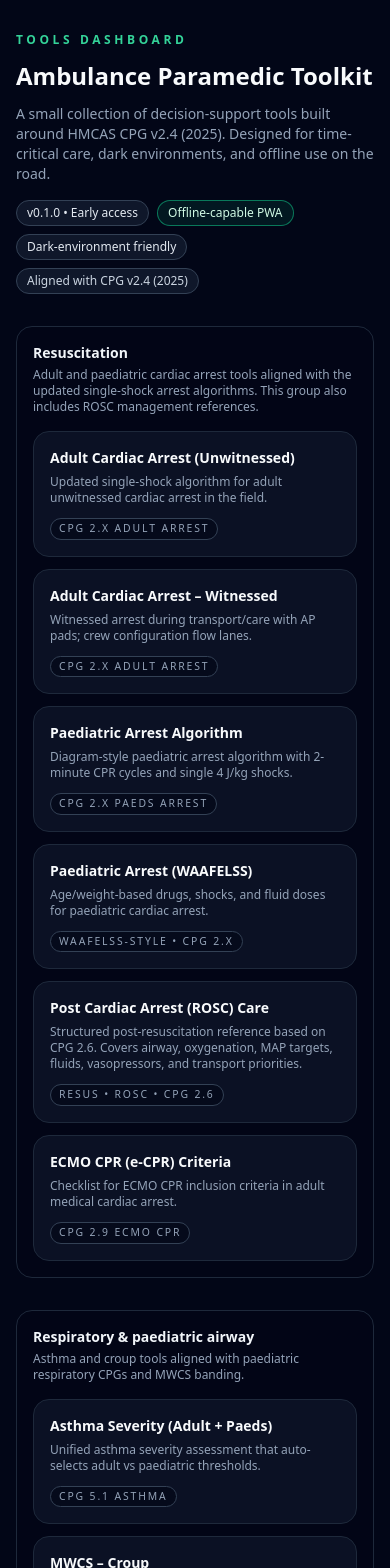
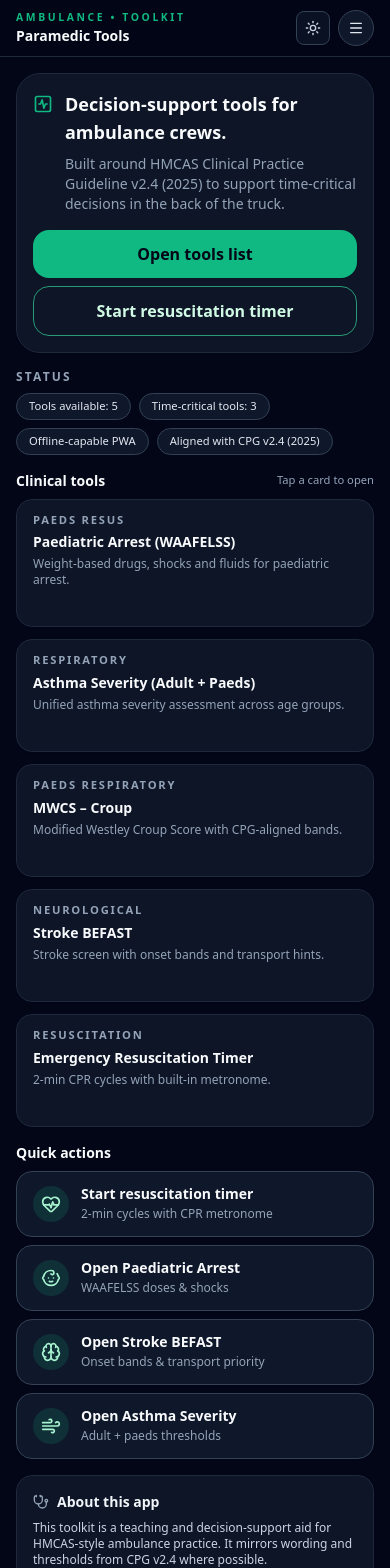
Before and after one commit to drixle08/Ambulance-App, a Next.js app: page /dashboard in a window 390 px wide. Shown: the top 1568 px of the page. Built offline with nearby package versions, Linux system fonts and the light colour scheme.

Commit message:
Redesigned dashboard layout for paramedic-friendly mobile UX

```diff
--- a/app/dashboard/page.tsx
+++ b/app/dashboard/page.tsx
@@ -1,243 +1,286 @@
+"use client";
+
+import * as React from "react";
 import Link from "next/link";
+import { ThemeToggle } from "@/app/_components/ThemeToggle";
+import {
+  Menu,
+  ActivitySquare,
+  HeartPulse,
+  Brain,
+  Wind,
+  Baby,
+  Stethoscope,
+} from "lucide-react";
 
 function classNames(...classes: Array<string | boolean | null | undefined>) {
   return classes.filter(Boolean).join(" ");
 }
 
-type Tool = {
+type QuickAction = {
+  label: string;
+  description: string;
+  href: string;
+  icon: React.ElementType;
+};
+
+type ToolMeta = {
   name: string;
   href: string;
-  tagline: string;
-  meta?: string;
+  description: string;
+  category: string;
 };
 
-type ToolGroup = {
-  title: string;
-  description: string;
-  tools: Tool[];
-};
-
-const TOOL_GROUPS: ToolGroup[] = [
+const QUICK_ACTIONS: QuickAction[] = [
   {
-    title: "Resuscitation",
-    description:
-      "Adult and paediatric cardiac arrest tools aligned with the updated single-shock arrest algorithms. This group also includes ROSC management references.",
-    tools: [
-      {
-        name: "Adult Cardiac Arrest (Unwitnessed)",
-        href: "/tools/adult-arrest",
-        tagline:
-          "Updated single-shock algorithm for adult unwitnessed cardiac arrest in the field.",
-        meta: "CPG 2.x Adult arrest",
+    label: "Start resuscitation timer",
+    description: "2-min cycles with CPR metronome",
+    href: "/tools/resus-timer",
+    icon: HeartPulse,
   },
   {
-        name: "Adult Cardiac Arrest – Witnessed",
-        href: "/tools/witnessed-adult-arrest",
-        tagline:
-          "Witnessed arrest during transport/care with AP pads; crew configuration flow lanes.",
-        meta: "CPG 2.x Adult arrest",
+    label: "Open Paediatric Arrest",
+    description: "WAAFELSS doses & shocks",
+    href: "/tools/peds-arrest",
+    icon: Baby,
   },
   {
-        name: "Paediatric Arrest Algorithm",
-        href: "/tools/peds-arrest-algorithm",
-        tagline:
-          "Diagram-style paediatric arrest algorithm with 2-minute CPR cycles and single 4 J/kg shocks.",
-        meta: "CPG 2.x Paeds arrest",
+    label: "Open Stroke BEFAST",
+    description: "Onset bands & transport priority",
+    href: "/tools/stroke",
+    icon: Brain,
   },
+  {
+    label: "Open Asthma Severity",
+    description: "Adult + paeds thresholds",
+    href: "/tools/asthma",
+    icon: Wind,
+  },
+];
+
+const TOOLS: ToolMeta[] = [
   {
     name: "Paediatric Arrest (WAAFELSS)",
     href: "/tools/peds-arrest",
-        tagline:
-          "Age/weight-based drugs, shocks, and fluid doses for paediatric cardiac arrest.",
-        meta: "WAAFELSS-style • CPG 2.x",
+    description: "Weight-based drugs, shocks and fluids for paediatric arrest.",
+    category: "Paeds Resus",
   },
-      {
-        name: "Post Cardiac Arrest (ROSC) Care",
-        href: "/tools/rosc",
-        tagline:
-          "Structured post-resuscitation reference based on CPG 2.6. Covers airway, oxygenation, MAP targets, fluids, vasopressors, and transport priorities.",
-        meta: "Resus • ROSC • CPG 2.6",
-      },
-      {
-        name: "ECMO CPR (e-CPR) Criteria",
-        href: "/tools/ecmo-criteria",
-        tagline:
-          "Checklist for ECMO CPR inclusion criteria in adult medical cardiac arrest.",
-        meta: "CPG 2.9 ECMO CPR",
-      },
-    ],
-  },
-
-  {
-    title: "Respiratory & paediatric airway",
-    description:
-      "Asthma and croup tools aligned with paediatric respiratory CPGs and MWCS banding.",
-    tools: [
   {
     name: "Asthma Severity (Adult + Paeds)",
     href: "/tools/asthma",
-        tagline:
-          "Unified asthma severity assessment that auto-selects adult vs paediatric thresholds.",
-        meta: "CPG 5.1 Asthma",
+    description: "Unified asthma severity assessment across age groups.",
+    category: "Respiratory",
   },
   {
     name: "MWCS – Croup",
     href: "/tools/mwcs",
-        tagline:
-          "Modified Westley Croup Score with CPG-aligned severity bands and management hints.",
-        meta: "CPG 5.3 Croup",
+    description: "Modified Westley Croup Score with CPG-aligned bands.",
+    category: "Paeds Respiratory",
   },
-    ],
-  },
-  {
-    title: "Assessment & screening",
-    description:
-      "Quick bedside screening tools to support your primary clinical approach and early decision-making.",
-    tools: [
   {
     name: "Stroke BEFAST",
     href: "/tools/stroke",
-        tagline:
-          "BEFAST stroke screen with onset banding and transport priority guidance.",
-        meta: "CPG 3.1 Stroke",
+    description: "Stroke screen with onset bands and transport hints.",
+    category: "Neurological",
   },
   {
-        name: "Glasgow Coma Scale (GCS)",
-        href: "/tools/gcs",
-        tagline:
-          "Adult + paediatric GCS with PRF-ready summary for trending neurological status.",
-        meta: "CPG 1.4 GCS",
-      },
-    ],
-  },
-  {
-    title: "Reference",
-    description:
-      "Low-friction reference cards you can glance at between calls or in the back of the truck.",
-    tools: [
-      {
-        name: "Normal Vitals by Age",
-        href: "/tools/vitals",
-        tagline:
-          "Age-banded HR, RR, BP and SpO₂ ranges for neonates, paediatrics, adolescents, and adults.",
-        meta: "Adult + paeds tables",
-      },
-            {
-        name: "Sepsis & QEWS quick reference",
-        href: "/tools/sepsis",
-        tagline:
-          "Adult qSOFA, paediatric sepsis criteria and QEWS triggers, aligned to CPG 1.8 and 6.6.",
-        meta: "CPG 1.8, 6.6 Sepsis",
-      },
-      {
-         name: "Shock Index & MAP",
-         href: "/tools/shock-index",
-         tagline:
-            "Quick calculation of Shock Index and MAP to support early recognition of occult shock.",
-         meta: "Shock / sepsis / trauma",
-      },
-      // Future: ROSC management card, ECMO eligibility quick ref, QEWS/sepsis/shock index, etc.
-    ],
-  },
-  {
-    title: "Trauma",
-    description: "Major trauma triage and bypass criteria for trauma centre referral.",
-    tools: [
-      {
-        name: "Trauma bypass criteria",
-        href: "/tools/trauma-bypass",
-        tagline:
-          "Physiological, anatomical and mechanism criteria to guide trauma centre bypass.",
-        meta: "CPG 4.x Major trauma",
-      },
-    ],
+    name: "Emergency Resuscitation Timer",
+    href: "/tools/resus-timer",
+    description: "2-min CPR cycles with built-in metronome.",
+    category: "Resuscitation",
   },
 ];
 
-export default function DashboardPage() {
+const KPI_CHIPS = [
+  { label: "Tools available", value: "5" },
+  { label: "Time-critical tools", value: "3" },
+  { label: "Offline-capable PWA", value: "" },
+  { label: "Aligned with CPG v2.4 (2025)", value: "" },
+];
+
+const DashboardPage: React.FC = () => {
   return (
-    <div className="max-w-6xl mx-auto px-4 py-8 space-y-8">
-      {/* Header */}
-      <header className="space-y-3">
-        <p className="text-xs font-semibold tracking-[0.3em] text-emerald-400 uppercase">
-          Tools dashboard
-        </p>
-        <h1 className="text-2xl md:text-3xl font-semibold text-slate-50">
-          Ambulance Paramedic Toolkit
-        </h1>
-        <p className="text-sm text-slate-400 max-w-2xl">
-          A small collection of decision-support tools built around HMCAS CPG
-          v2.4 (2025). Designed for time-critical care, dark environments, and
-          offline use on the road.
-        </p>
-
-        {/* Micro-badges */}
-        <div className="flex flex-wrap gap-2 pt-1">
-          <span className="inline-flex items-center rounded-full border border-slate-700 bg-slate-900 px-2.5 py-1 text-xs text-slate-200">
-            v0.1.0 • Early access
+    <div className="min-h-screen bg-slate-50 text-slate-900 dark:bg-slate-950 dark:text-slate-50">
+      {/* Top app bar */}
+      <header className="border-b border-slate-200 bg-white/80 backdrop-blur-sm dark:border-slate-800 dark:bg-slate-950/80">
+        <div className="mx-auto flex max-w-6xl items-center justify-between gap-3 px-4 py-2.5">
+          <div className="flex flex-col">
+            <span className="text-[0.65rem] font-semibold tracking-[0.25em] uppercase text-emerald-500">
+              Ambulance • Toolkit
             </span>
-          <span className="inline-flex items-center rounded-full border border-emerald-500/60 bg-emerald-500/10 px-2.5 py-1 text-xs text-emerald-100">
-            Offline-capable PWA
+            <span className="text-sm font-semibold text-slate-900 dark:text-slate-50">
+              Paramedic Tools
             </span>
-          <span className="inline-flex items-center rounded-full border border-slate-700 bg-slate-900 px-2.5 py-1 text-xs text-slate-200">
-            Dark-environment friendly
-          </span>
-          <span className="inline-flex items-center rounded-full border border-slate-700 bg-slate-900 px-2.5 py-1 text-xs text-slate-300">
-            Aligned with CPG v2.4 (2025)
-          </span>
+          </div>
+          <div className="flex items-center gap-2">
+            <ThemeToggle />
+            <button
+              type="button"
+              className="inline-flex h-9 w-9 items-center justify-center rounded-full border border-slate-300 bg-slate-100 text-slate-700 hover:border-emerald-500 hover:text-emerald-700 dark:border-slate-700 dark:bg-slate-900 dark:text-slate-200"
+              aria-label="Open menu"
+            >
+              <Menu className="h-4 w-4" />
+            </button>
+          </div>
         </div>
       </header>
 
-      {/* Groups */}
-      <main className="space-y-8">
-        {TOOL_GROUPS.map((group) => (
-          <section
-            key={group.title}
-            className="rounded-2xl border border-slate-800 bg-slate-950/60 p-4 md:p-5 space-y-4"
-          >
-            <div className="flex items-start justify-between gap-3">
-              <div>
-                <h2 className="text-sm font-semibold text-slate-100">
-                  {group.title}
-                </h2>
-                <p className="text-xs text-slate-400 mt-1">
-                  {group.description}
+      <main className="mx-auto flex max-w-6xl flex-col gap-4 px-4 pb-6 pt-4 md:pt-6">
+        <section className="flex flex-col gap-4 md:grid md:grid-cols-[minmax(0,1.8fr)_minmax(0,1.4fr)] md:items-start md:gap-6">
+          {/* Left column */}
+          <div className="flex flex-col gap-4">
+            {/* Hero / greeting card */}
+            <div className="rounded-3xl border border-slate-200 bg-white/90 p-4 shadow-sm dark:border-slate-800 dark:bg-slate-900/90">
+              <div className="flex items-start gap-3">
+                <div className="mt-1">
+                  <ActivitySquare className="h-5 w-5 text-emerald-500" />
+                </div>
+                <div className="space-y-2">
+                  <h1 className="text-lg font-semibold md:text-xl">
+                    Decision-support tools for ambulance crews.
+                  </h1>
+                  <p className="text-sm text-slate-600 dark:text-slate-400">
+                    Built around HMCAS Clinical Practice Guideline v2.4 (2025) to
+                    support time-critical decisions in the back of the truck.
                   </p>
                 </div>
               </div>
+              <div className="mt-4 flex flex-col gap-2 md:flex-row md:gap-3">
+                <Link
+                  href="/dashboard"
+                  className="inline-flex w-full justify-center rounded-2xl bg-emerald-500 px-4 py-3 text-base font-semibold text-slate-950 shadow-sm hover:bg-emerald-400 focus-visible:outline-none focus-visible:ring-2 focus-visible:ring-emerald-500 md:w-auto md:flex-1"
+                >
+                  Open tools list
+                </Link>
+                <Link
+                  href="/tools/resus-timer"
+                  className="inline-flex w-full justify-center rounded-2xl border border-emerald-500/70 bg-transparent px-4 py-3 text-base font-semibold text-emerald-700 shadow-sm hover:bg-emerald-500/10 focus-visible:outline-none focus-visible:ring-2 focus-visible:ring-emerald-500 dark:border-emerald-400/70 dark:text-emerald-100 md:w-auto md:flex-1"
+                >
+                  Start resuscitation timer
+                </Link>
+              </div>
+            </div>
 
-            <div className="grid gap-3 md:grid-cols-3">
-              {group.tools.map((tool) => (
+            {/* KPI chips */}
+            <section className="space-y-2">
+              <h2 className="text-xs font-semibold uppercase tracking-[0.18em] text-slate-500 dark:text-slate-400">
+                Status
+              </h2>
+              <div className="flex flex-wrap gap-2">
+                {KPI_CHIPS.map((chip) => (
+                  <span
+                    key={chip.label}
+                    className={classNames(
+                      "inline-flex items-center rounded-full border border-slate-300 bg-slate-100 px-3 py-1 text-[0.7rem] font-medium text-slate-700 dark:border-slate-700 dark:bg-slate-900 dark:text-slate-200",
+                      chip.label.includes("Time-critical")
+                        ? "border-emerald-500/70 bg-emerald-500/10 text-emerald-700 dark:border-emerald-400/70 dark:text-emerald-100"
+                        : ""
+                    )}
+                  >
+                    {chip.value
+                      ? `${chip.label}: ${chip.value}`
+                      : chip.label}
+                  </span>
+                ))}
+              </div>
+            </section>
+
+            {/* Tools grid / list */}
+            <section className="space-y-2">
+              <div className="flex items-center justify-between gap-2">
+                <h2 className="text-sm font-semibold text-slate-900 dark:text-slate-50">
+                  Clinical tools
+                </h2>
+                <span className="text-[0.7rem] text-slate-500 dark:text-slate-400">
+                  Tap a card to open
+                </span>
+              </div>
+              <div className="grid gap-3 sm:grid-cols-2 lg:grid-cols-3">
+                {TOOLS.map((tool) => (
                   <Link
                     key={tool.href}
                     href={tool.href}
-                  className={classNames(
-                    "group rounded-2xl border border-slate-800 bg-slate-900/70 p-4 flex flex-col justify-between",
-                    "hover:border-emerald-500/80 hover:bg-slate-900 transition-colors"
-                  )}
+                    className="group block rounded-2xl border border-slate-200 bg-white/95 px-4 py-3 text-left shadow-sm transition-colors hover:border-emerald-500/80 hover:bg-slate-50 dark:border-slate-800 dark:bg-slate-900/90 dark:hover:border-emerald-500/70 dark:hover:bg-slate-900"
                   >
-                  <div className="space-y-1.5">
-                    <h3 className="text-sm font-semibold text-slate-50">
+                    <p className="text-[0.7rem] font-semibold uppercase tracking-[0.16em] text-slate-500 dark:text-slate-400">
+                      {tool.category}
+                    </p>
+                    <h3 className="mt-1 text-sm font-semibold text-slate-900 dark:text-slate-50">
                       {tool.name}
                     </h3>
-                    <p className="text-xs text-slate-400">{tool.tagline}</p>
-                  </div>
-                  <div className="mt-3 flex items-center justify-between">
-                    {tool.meta && (
-                      <span className="inline-flex items-center rounded-full border border-slate-700 bg-slate-950/60 px-2 py-0.5 text-[0.65rem] uppercase tracking-[0.18em] text-slate-400">
-                        {tool.meta}
-                      </span>
-                    )}
-                    <span className="ml-auto text-[0.7rem] text-emerald-400 opacity-0 group-hover:opacity-100 transition-opacity">
+                    <p className="mt-1 text-xs text-slate-600 dark:text-slate-400">
+                      {tool.description}
+                    </p>
+                    <span className="mt-2 inline-block text-[0.7rem] font-medium text-emerald-700 opacity-0 transition-opacity group-hover:opacity-100 dark:text-emerald-300">
                       Open tool →
                     </span>
-                  </div>
                   </Link>
                 ))}
               </div>
             </section>
-        ))}
+          </div>
+
+          {/* Right column: quick actions & about */}
+          <div className="flex flex-col gap-4 md:sticky md:top-20">
+            {/* Quick actions */}
+            <section className="space-y-2">
+              <h2 className="text-sm font-semibold text-slate-900 dark:text-slate-50">
+                Quick actions
+              </h2>
+              <div className="flex flex-col gap-2">
+                {QUICK_ACTIONS.map((action) => {
+                  const Icon = action.icon;
+                  return (
+                    <Link
+                      key={action.href}
+                      href={action.href}
+                      className="flex w-full items-center justify-between rounded-2xl border border-slate-300 bg-slate-100 px-4 py-3 text-left text-sm font-semibold text-slate-900 shadow-sm hover:border-emerald-500 hover:bg-slate-50 focus-visible:outline-none focus-visible:ring-2 focus-visible:ring-emerald-500 dark:border-slate-700 dark:bg-slate-900 dark:text-slate-50 dark:hover:border-emerald-500 dark:hover:bg-slate-900/80"
+                    >
+                      <div className="flex items-center gap-3">
+                        <span className="flex h-9 w-9 items-center justify-center rounded-full bg-emerald-500/10 text-emerald-600 dark:bg-emerald-500/15 dark:text-emerald-200">
+                          <Icon className="h-5 w-5" />
+                        </span>
+                        <div className="flex flex-col items-start">
+                          <span className="text-sm font-semibold">
+                            {action.label}
+                          </span>
+                          <span className="text-[0.75rem] font-normal text-slate-600 dark:text-slate-400">
+                            {action.description}
+                          </span>
+                        </div>
+                      </div>
+                    </Link>
+                  );
+                })}
+              </div>
+            </section>
+
+            {/* About / disclaimer */}
+            <section>
+              <div className="rounded-2xl border border-slate-200 bg-slate-50/90 p-4 text-xs shadow-sm dark:border-slate-800 dark:bg-slate-900/90 dark:text-slate-300">
+                <div className="mb-2 flex items-center gap-2">
+                  <Stethoscope className="h-4 w-4 text-slate-500 dark:text-slate-400" />
+                  <h3 className="text-sm font-semibold text-slate-800 dark:text-slate-100">
+                    About this app
+                  </h3>
+                </div>
+                <p className="mb-1">
+                  This toolkit is a teaching and decision-support aid for
+                  HMCAS-style ambulance practice. It mirrors wording and
+                  thresholds from CPG v2.4 where possible.
+                </p>
+                <p>
+                  It does not replace the official guidelines, Clinical
+                  Coordination, or local protocols. Always confirm doses,
+                  ranges and pathways against the current CPG.
+                </p>
+              </div>
+            </section>
+          </div>
+        </section>
       </main>
     </div>
   );
-}
+};
+
+export default DashboardPage;
```
Lines whose indentation alone changed are shown as unchanged.
